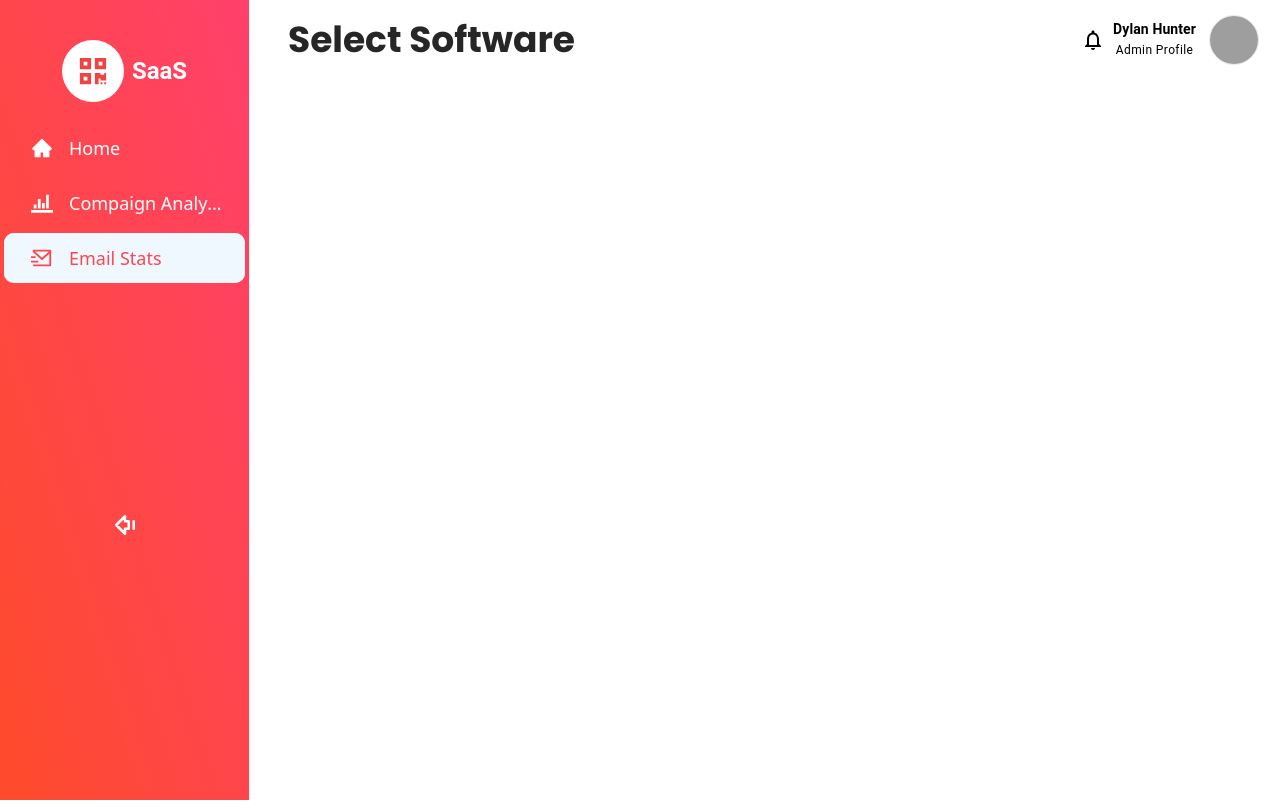
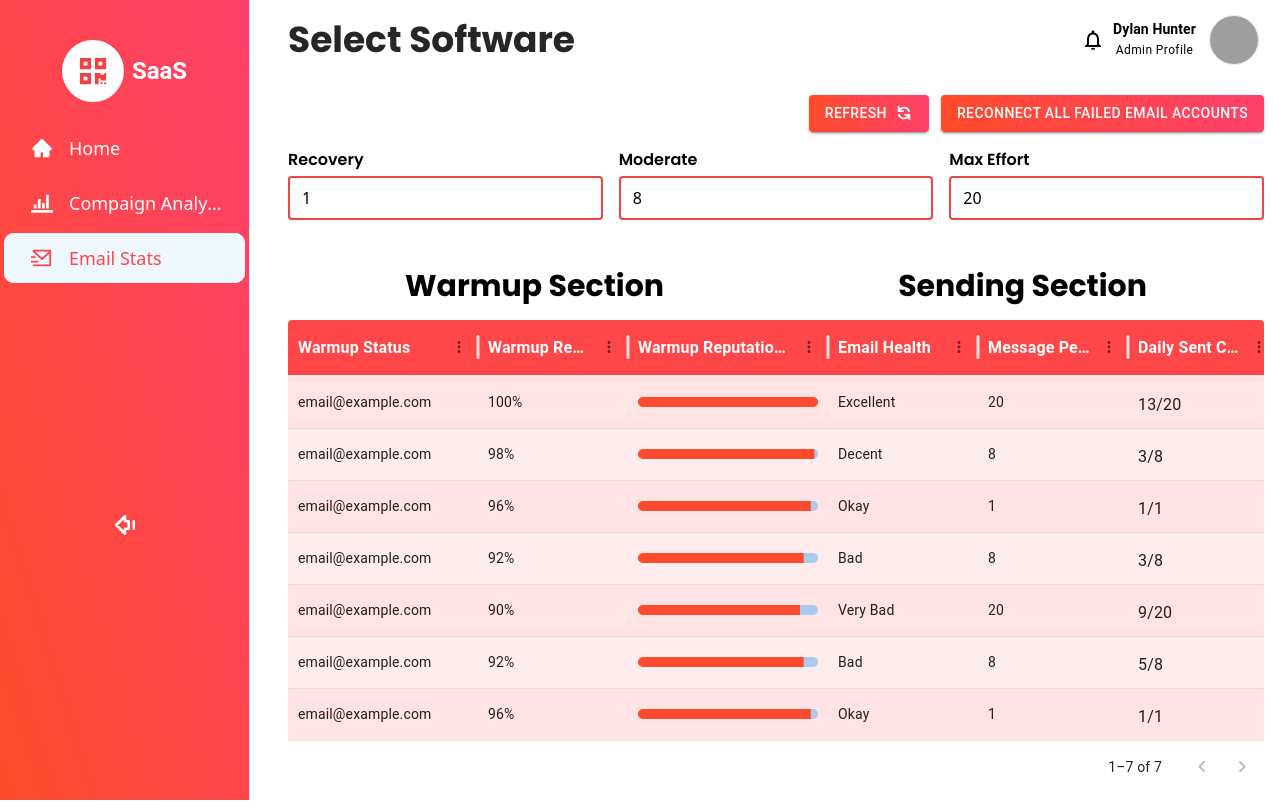
Before and after one commit to devarslan99/Micro_SaaS_Project, a React (Vite) app in the folder frontend/: page /email_stats in a window 1280 px wide. Built offline with nearby package versions, Linux system fonts and the light colour scheme; grey boxes are pictures that could not be loaded.

Commit message:
frontend upto email page

```diff
--- /dev/null
+++ b/frontend/src/components/EmailStatComp/CustomCheckBtn.jsx
@@ -0,0 +1,24 @@
+import React from "react";
+
+const CustomCheckBtn = ({ checked }) => {
+  return (
+    <>
+   <label class="relative inline-block text-[20px] cursor-pointer select-none mt-3">
+  <input
+    type="checkbox"
+    class="absolute opacity-0 cursor-pointer h-0 w-0 peer"
+    checked={ checked }
+  />
+  <div
+    class="relative top-0 left-0 h-[1.3em] w-[1.3em] bg-[#dadada] rounded-md transition-all duration-500 peer-checked:bg-[#ffffff] peer-checked:border-2 peer-checked:border-[#FF4841]"
+  ></div>
+  <div
+    class="absolute top-[0.3em] left-[0.5em] w-[0.3em] h-[0.65em] border-[#FF4841] border-solid border-0 border-r-[0.2em] border-b-[0.2em] rounded-[4px] rotate-[45deg] hidden peer-checked:block filter drop-shadow-[0_0_10px_#888]"
+  ></div>
+</label>
+
+    </>
+  );
+};
+
+export default CustomCheckBtn;
--- /dev/null
+++ b/frontend/src/components/EmailStatComp/CustomInput.jsx
@@ -0,0 +1,21 @@
+import React from "react";
+
+const CustomInput = ({ id, label, value, onChange }) => {
+  return (
+    <label
+      htmlFor={id}
+      className="flex flex-col items-start text-balck text-base cursor-pointer select-none"
+    >
+      <span className="font-Poppins font-semibold mb-1">{label}</span>
+      <input
+        id={id}
+        type="number"
+        value={value}
+        onChange={onChange}
+        className="appearance-none w-full py-2 bg-transparent border-2 text-base px-3 border-red-500 text-black rounded p-1 focus:outline-none focus:ring-1 focus:ring-red-500 transition-all duration-300 ease-in-out"
+      />
+    </label>
+  );
+};
+
+export default CustomInput;
--- /dev/null
+++ b/frontend/src/components/EmailStatComp/EmailsTable.jsx
@@ -0,0 +1,167 @@
+import {
+  Avatar,
+  Box,
+  LinearProgress,
+  Checkbox,
+  Typography,
+} from "@mui/material";
+import { DataGrid } from "@mui/x-data-grid";
+import React from "react";
+import { clientData, email_stats } from "../../data/mockData";
+import CustomCheckBtn from "./CustomCheckBtn";
+//   import './table.css'
+
+const EmailTable = () => {
+  const columns = [
+    {
+      field: "warmup_status",
+      headerName: "Warmup Status",
+      headerClassName: "super-app-theme-header",
+      width: 190,
+    },
+    {
+      field: "warmup_reputation",
+      headerName: "Warmup Reputation %",
+      headerClassName: "super-app-theme-header",
+      width: 150,
+    },
+    {
+      field: "warmup_reputation_bar",
+      headerName: "Warmup Reputation Bar",
+      headerClassName: "super-app-theme-header",
+      width: 200,
+      renderCell: ({ row }) => (
+        <Box width="100%" className="mt-5">
+          <LinearProgress
+            variant="determinate"
+            value={row.warmup_reputation_bar}
+            sx={{
+              height: 10,
+              borderRadius: 5,
+              "& .MuiLinearProgress-bar": {
+                backgroundColor:
+                  row.warmup_reputation_bar >= 90 ? "#FF4A2E" : "#FF4A2E",
+              },
+            }}
+          />
+        </Box>
+      ),
+    },
+    {
+      field: "email_health",
+      headerName: "Email Health",
+      headerClassName: "super-app-theme-header",
+      width: 150,
+    },
+    {
+      field: "msg_per_day",
+      headerName: "Message Per Day",
+      headerClassName: "super-app-theme-header",
+      width: 150,
+    },
+    {
+      field: "daily_sent_count",
+      headerName: "Daily Sent Count",
+      headerClassName: "super-app-theme-header",
+      width: 150,
+      renderCell: ({ row }) => {
+        let displayValue;
+        const sentCount = row.daily_sent_count;
+        const msgPerDay = row.msg_per_day;
+
+        if (sentCount <= 1) {
+          displayValue = `${sentCount}/1`;
+        } else if (sentCount > 1 && sentCount <= 8) {
+          displayValue = `${sentCount}/${ msgPerDay}`;
+        } else if (sentCount > 8 && sentCount <= 20) {
+          displayValue = `${sentCount}/${ msgPerDay}`;
+        }
+
+        return <Typography className="pt-4">{displayValue}</Typography>;
+      },
+    },
+    {
+      field: "set_recovery",
+      headerName: "Set Recovery",
+      headerClassName: "super-app-theme-header",
+      width: 150,
+      renderCell: ({ row }) => {
+        const sentCount = row.msg_per_day;
+        return <CustomCheckBtn checked={sentCount <= 1} />;
+      },
+    },
+    {
+      field: "set_moderate",
+      headerName: "Set Moderate",
+      headerClassName: "super-app-theme-header",
+      width: 150,
+      renderCell: ({ row }) => {
+        const sentCount = row.msg_per_day;
+        return <CustomCheckBtn checked={sentCount > 1 && sentCount <= 8} />;
+      },
+    },
+    {
+      field: "set_max_effort",
+      headerName: "Set Max Effort",
+      headerClassName: "super-app-theme-header",
+      width: 150,
+      renderCell: ({ row }) => {
+        const sentCount = row.msg_per_day;
+        return <CustomCheckBtn checked={sentCount > 8 && sentCount <= 20} />;
+      },
+    },
+  ];
+
+  return (
+    <Box
+    mt={4}
+      sx={{
+        bgcolor: "transparent",
+        "& .MuiDataGrid-columnHeaders": {
+          backgroundColor: "linear-gradient(to bottom, #FF4B2B, #FF416C)",
+          color: "white",
+          fontSize: 16,
+          fontWeight: "bold",
+        },
+        "& .super-app-theme-header": {
+          backgroundColor: "rgb(255,70,73)",
+        },
+        "& .MuiDataGrid-root": {
+          border: "none",
+        },
+        "& .MuiDataGrid-cell": {
+          borderBottom: "none",
+        },
+        "& .MuiDataGrid-columnHeaderTitle": {
+          fontWeight: "bold",
+          fontSize: "16px",
+        },
+        "& .MuiDataGrid-row": {
+          backgroundColor: "rgba(255, 218, 219, 0.5)", // light red shade for the rows
+          "&:nth-of-type(odd)": {
+            backgroundColor: "rgba(255, 199, 204, 0.5)", // alternating row color
+          },
+        },
+      }}
+    >
+      <Box className="flex justify-around mb-4">
+        <Typography variant="" className="sm:text-3xl text-xl font-bold font-Poppins">Warmup Section</Typography>
+        <Typography variant="" className="sm:text-3xl text-xl font-bold font-Poppins">Sending Section</Typography>
+      </Box>
+      <DataGrid
+        rows={email_stats}
+        columns={columns}
+        initialState={{
+          pagination: {
+            paginationModel: {
+              pageSize: 10,
+            },
+          },
+        }}
+        pageSizeOptions={[10]}
+      />
+    </Box>
+  );
+};
+
+export default EmailTable;
--- a/frontend/src/data/mockData.jsx
+++ b/frontend/src/data/mockData.jsx
@@ -54,19 +54,6 @@ export const clientData = [
 
         },
       ],
-      // date: "14/01/21",
-      // sent_count: 42323,
-      // unique_sent_count: 23453,
-      // open_count: 23453,
-      // unique_open_count: 23453,
-      // click_count: 23453,
-      // unique_click_count: 23453,
-      // reply_count: 23453,
-      // bounce_count: 23453,
-      // total: 23453,
-      // inprogress: 23453,
-      // notStarted: 23453,
-      // interested: 23453,
     },
     {
       id: 3,
@@ -94,19 +81,6 @@ export const clientData = [
 
         },
       ],
-      // date: "14/04/21",
-      // sent_count: 8689,
-      // unique_sent_count: 23453,
-      // open_count: 23453,
-      // unique_open_count: 23453,
-      // click_count: 23453,
-      // unique_click_count: 23453,
-      // reply_count: 23453,
-      // bounce_count: 23453,
-      // total: 23453,
-      // inprogress: 23453,
-      // notStarted: 23453,
-      // interested: 23453,
     },
     {
       id: 4,
@@ -134,19 +108,6 @@ export const clientData = [
 
         },
       ],
-      // date: "13/01/21",
-      // sent_count: 7868,
-      // unique_sent_count: 23453,
-      // open_count: 23453,
-      // unique_open_count: 23453,
-      // click_count: 23453,
-      // unique_click_count: 23453,
-      // reply_count: 23453,
-      // bounce_count: 23453,
-      // total: 23453,
-      // inprogress: 23453,
-      // notStarted: 23453,
-      // interested: 23453,
     },
     {
       id: 5,
@@ -174,19 +135,6 @@ export const clientData = [
 
         },
       ],
-      // date: "13/01/21",
-      // statname: 2343,
-      // unique_sent_count: 23453,
-      // open_count: 23453,
-      // unique_open_count: 23453,
-      // click_count: 23453,
-      // unique_click_count: 23453,
-      // reply_count: 23453,
-      // bounce_count: 23453,
-      // total: 23453,
-      // inprogress: 23453,
-      // notStarted: 23453,
-      // interested: 23453,
     },
     {
       id: 6,
@@ -214,19 +162,6 @@ export const clientData = [
 
         },
       ],
-      // date: "	18/06/21",
-      // sent_count: 23423,
-      // unique_sent_count: 23453,
-      // open_count: 23453,
-      // unique_open_count: 23453,
-      // click_count: 23453,
-      // unique_click_count: 23453,
-      // reply_count: 23453,
-      // bounce_count: 23453,
-      // total: 23453,
-      // inprogress: 23453,
-      // notStarted: 23453,
-      // interested: 23453,
     },
     {
       id: 7,
@@ -254,19 +189,6 @@ export const clientData = [
 
         },
       ],
-      // date: "23/02/21",
-      // sent_count: 23423,
-      // unique_sent_count: 23453,
-      // open_count: 23453,
-      // unique_open_count: 23453,
-      // click_count: 23453,
-      // unique_click_count: 23453,
-      // reply_count: 23453,
-      // bounce_count: 23453,
-      // total: 23453,
-      // inprogress: 23453,
-      // notStarted: 23453,
-      // interested: 23453,
     },
   ];
 
@@ -396,4 +318,70 @@ export const clientData = [
     "bg-gradient-to-r from-[#fd746c] to-[#fd746c]",
     "bg-gradient-to-r from-[#4b79a1] to-[#283e51]",
     "bg-gradient-to-r from-[#ba8b02] to-[#181818]",
-  ];
+  ]
+
+  export const email_stats = [
+    {
+      id:1,
+      warmup_status: "email@example.com",
+      warmup_reputation : "100%",
+      warmup_reputation_bar :100,
+      email_health: "Excellent",
+      msg_per_day: 20,
+      daily_sent_count:13
+    },
+    {
+      id:2,
+      warmup_status: "email@example.com",
+      warmup_reputation : "98%",
+      warmup_reputation_bar :98,
+      email_health: "Decent",
+      msg_per_day: 8,
+      daily_sent_count:3
+    },
+    {
+      id:3,
+      warmup_status: "email@example.com",
+      warmup_reputation : "96%",
+      warmup_reputation_bar :96,
+      email_health: "Okay",
+      msg_per_day: 1,
+      daily_sent_count:1
+    },
+    {
+      id:4,
+      warmup_status: "email@example.com",
+      warmup_reputation : "92%",
+      warmup_reputation_bar :92,
+      email_health: "Bad",
+      msg_per_day: 8,
+      daily_sent_count:3
+    },
+    {
+      id:5,
+      warmup_status: "email@example.com",
+      warmup_reputation : "90%",
+      warmup_reputation_bar :90,
+      email_health: "Very Bad",
+      msg_per_day: 20,
+      daily_sent_count:9
+    },
+    {
+      id:6,
+      warmup_status: "email@example.com",
+      warmup_reputation : "92%",
+      warmup_reputation_bar :92,
+      email_health: "Bad",
+      msg_per_day: 8,
+      daily_sent_count:5
+    },
+    {
+      id:7,
+      warmup_status: "email@example.com",
+      warmup_reputation : "96%",
+      warmup_reputation_bar :96,
+      email_health: "Okay",
+      msg_per_day: 1  ,
+      daily_sent_count:1
+    },
+  ]
--- a/frontend/src/pages/EmailStats/EmailStats.jsx
+++ b/frontend/src/pages/EmailStats/EmailStats.jsx
@@ -1,9 +1,72 @@
-import React from 'react'
+import { Box, Button, Grid, Typography } from "@mui/material";
+import React, { useState } from "react";
+import { HiRefresh } from "react-icons/hi";
+import CustomInput from "../../components/EmailStatComp/CustomInput";
+import EmailTable from "../../components/EmailStatComp/EmailsTable";
 
-const EmailStats = () => {
+const EmailStats = ({ menuCollapse }) => {
+  const [recovery, setRecovery] = useState(1);
+  const [moderate, setModerate] = useState(8);
+  const [maxeffort, setMaxeffort] = useState(20);
+
   return (
-    <div>EmailStats</div>
-  )
-}
+    <Grid
+      container
+      mb={2}
+      sx={{ pl: { xs: 2, lg: menuCollapse ? 14 : 36 } }}
+      spacing={2}
+      pr={2}
+    >
+      {/* Daily Level */}
+      <Grid item xs={12}>
+        <Box className="mt-4">
+          <Box className="flex sm:flex-row flex-col justify-end sm:items-center items-start sm:gap-3 gap-5">
+            <Button
+              variant="contained"
+              className="bg-gradient-to-r from-[#FF4B2B] to-[#FF416C] text-white flex items-center gap-2"
+            >
+              Refresh <HiRefresh size={18} color="white" />
+            </Button>
+            <Button
+              variant="contained"
+              className="bg-gradient-to-r from-[#FF4B2B] to-[#FF416C] text-white text-sm"
+            >
+              Reconnect all failed email accounts
+            </Button>
+          </Box>
+        </Box>
+      </Grid>
+      <Grid item md={4} sm={6} xs={12}>
+        <CustomInput
+          id="reconvery"
+          label={"Recovery"}
+          value={recovery}
+          onChange={(e) => setRecovery(e.target.value)}
+        />
+      </Grid>
+      <Grid item md={4} sm={6} xs={12}>
+        {" "}
+        <CustomInput
+          id="moderate"
+          label={"Moderate"}
+          value={moderate}
+          onChange={(e) => setModerate(e.target.value)}
+        />
+      </Grid>
+      <Grid item md={4} sm={6} xs={12}>
+        {" "}
+        <CustomInput
+          id="maxeffort"
+          label={"Max Effort"}
+          value={maxeffort}
+          onChange={(e) => setMaxeffort (e.target.value)}
+        />
+      </Grid>
+      <Grid item xs={12}>
+        <EmailTable/>
+      </Grid>
+    </Grid>
+  );
+};
 
-export default EmailStats
+export default EmailStats;
```
Also changed, not shown: frontend/src/pages/CompaignsAnalytics/CompaignAnalytics.jsx (+27 -10 lines).
